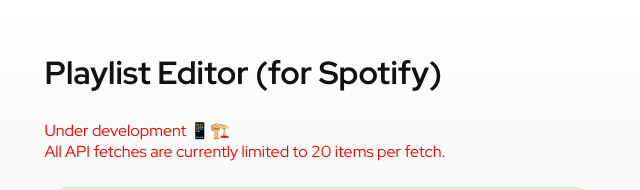
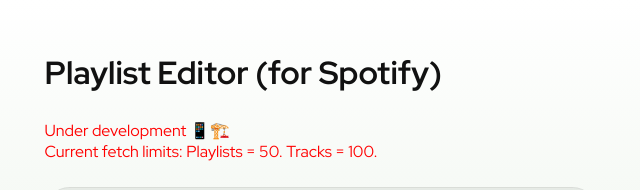
Before and after one commit to gunnar-miklis/spotify-playlist-editor, a Next.js app: page / in a window 1280 px wide. Shown: the top 190 px of the page, without its empty margins (319-959 px from the left). Built offline with nearby package versions, Linux system fonts and the light colour scheme; no server answers.

Commit message:
adjust info message

```diff
--- a/src/app/page.tsx
+++ b/src/app/page.tsx
@@ -51,7 +51,7 @@
     <p className='p' style={{ color: 'red' }}>
       Under development 📱🏗️
       <br />
-      All API fetches are currently limited to 20 items per fetch.
+      Current fetch limits: Playlists = 50. Tracks = 100.
     </p>
   );
 }
```
